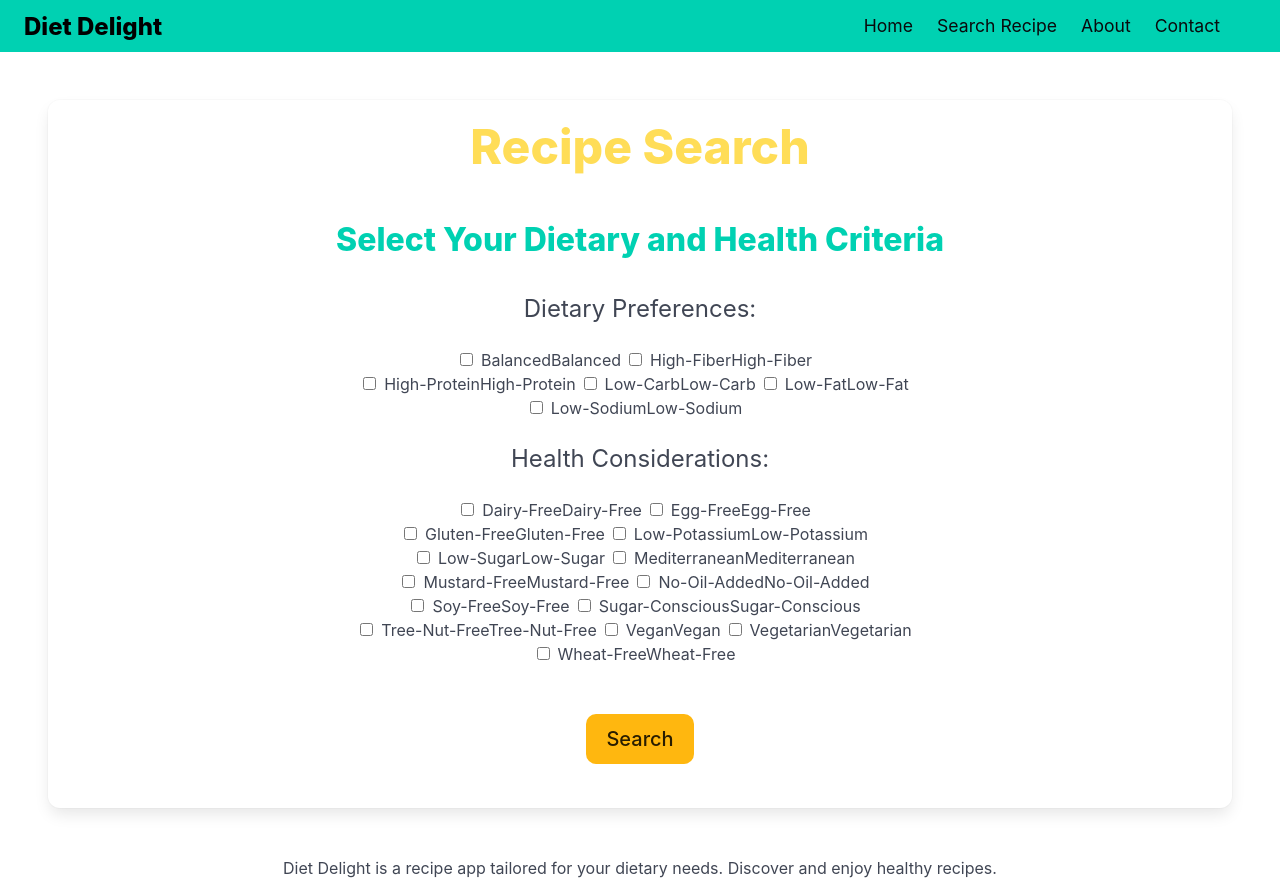
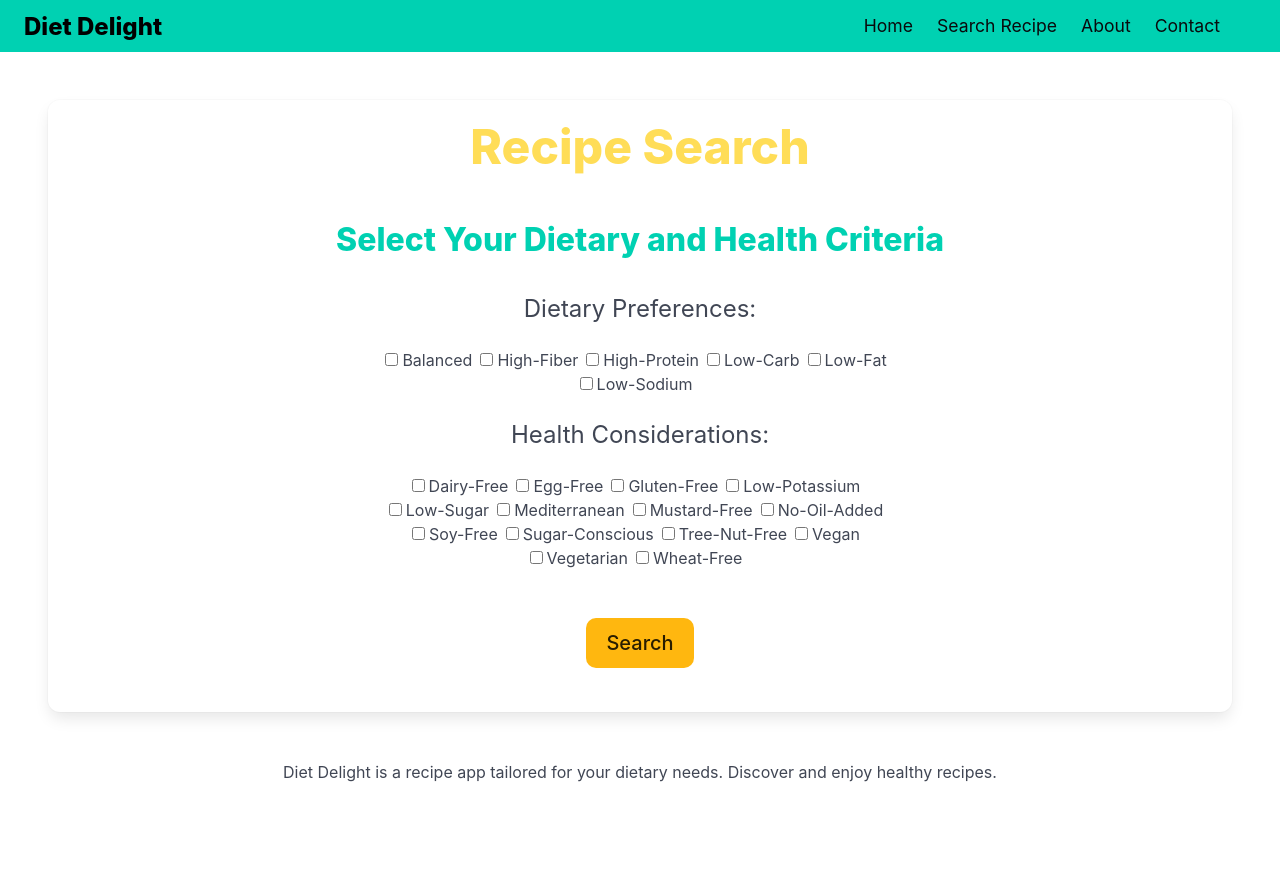
Before and after one commit to jmcaluyafuentes/diet-delight-frontend, a React (Vite) app: page /search in a window 1280 px wide. After the commit the page ends 800 px from the top, so only its background shows below. Built offline with nearby package versions, Linux system fonts and the light colour scheme.

Commit message:
Fixed issue that made text near checkbox duplicate.

```diff
--- a/src/components/CheckboxGroup.jsx
+++ b/src/components/CheckboxGroup.jsx
@@ -14,12 +14,11 @@ const CheckboxGroup = ({ title, options, selectedOptions, onChange }) => {
                 <label className="checkbox mr-2" key={option}>
                     <input
                         type="checkbox"
-                        value={` ${option}`}
+                        value={option}
                         checked={selectedOptions.includes(option)}
                         onChange={(e) => onChange(e, type)}
                     />
-                    <span style={{ marginLeft: '8px' }}>{option}</span>
-                    {option}
+                    <span style={{ marginLeft: '4px' }}>{option}</span>
                 </label>
             ))}
         </div>
```
